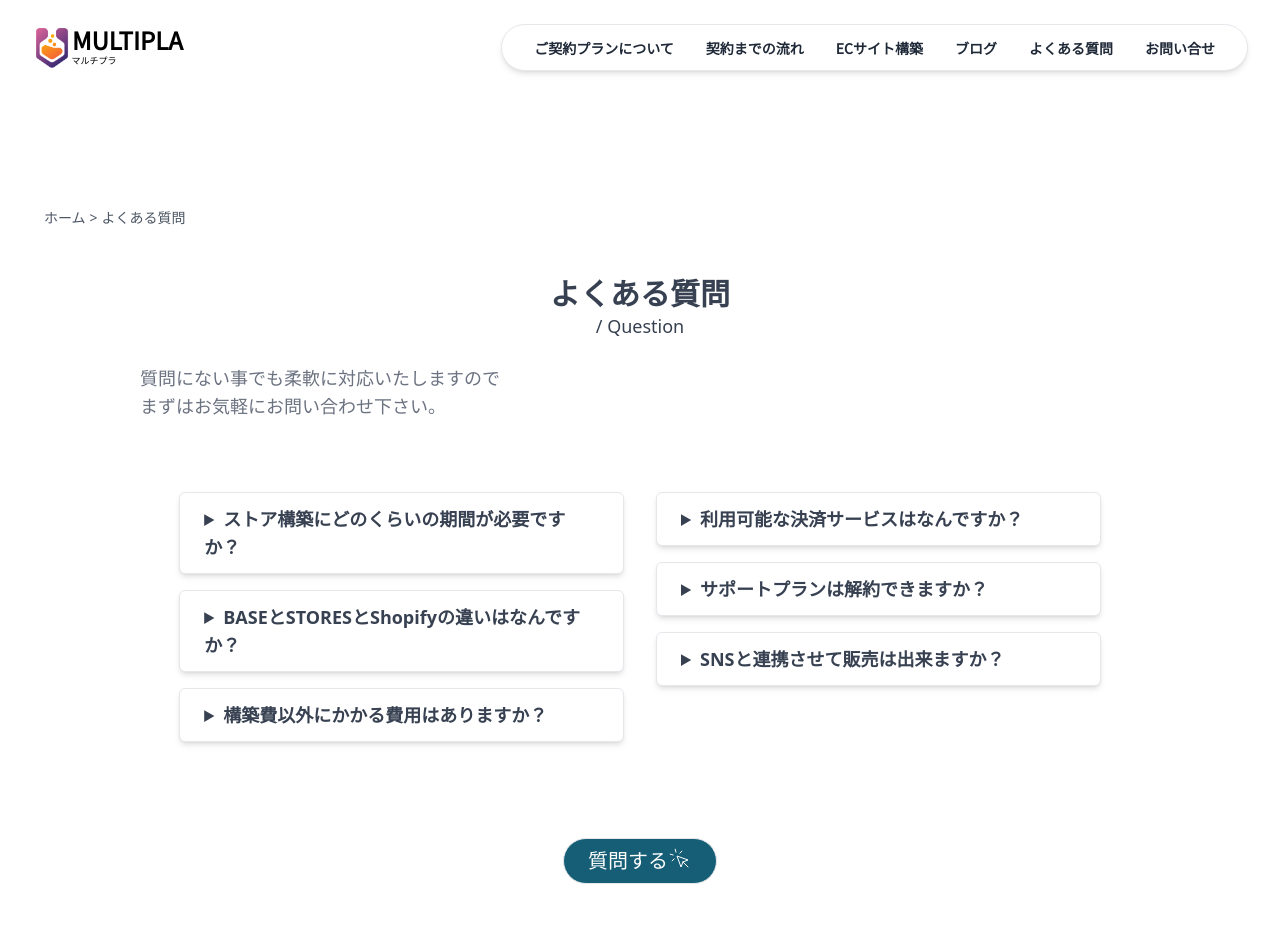
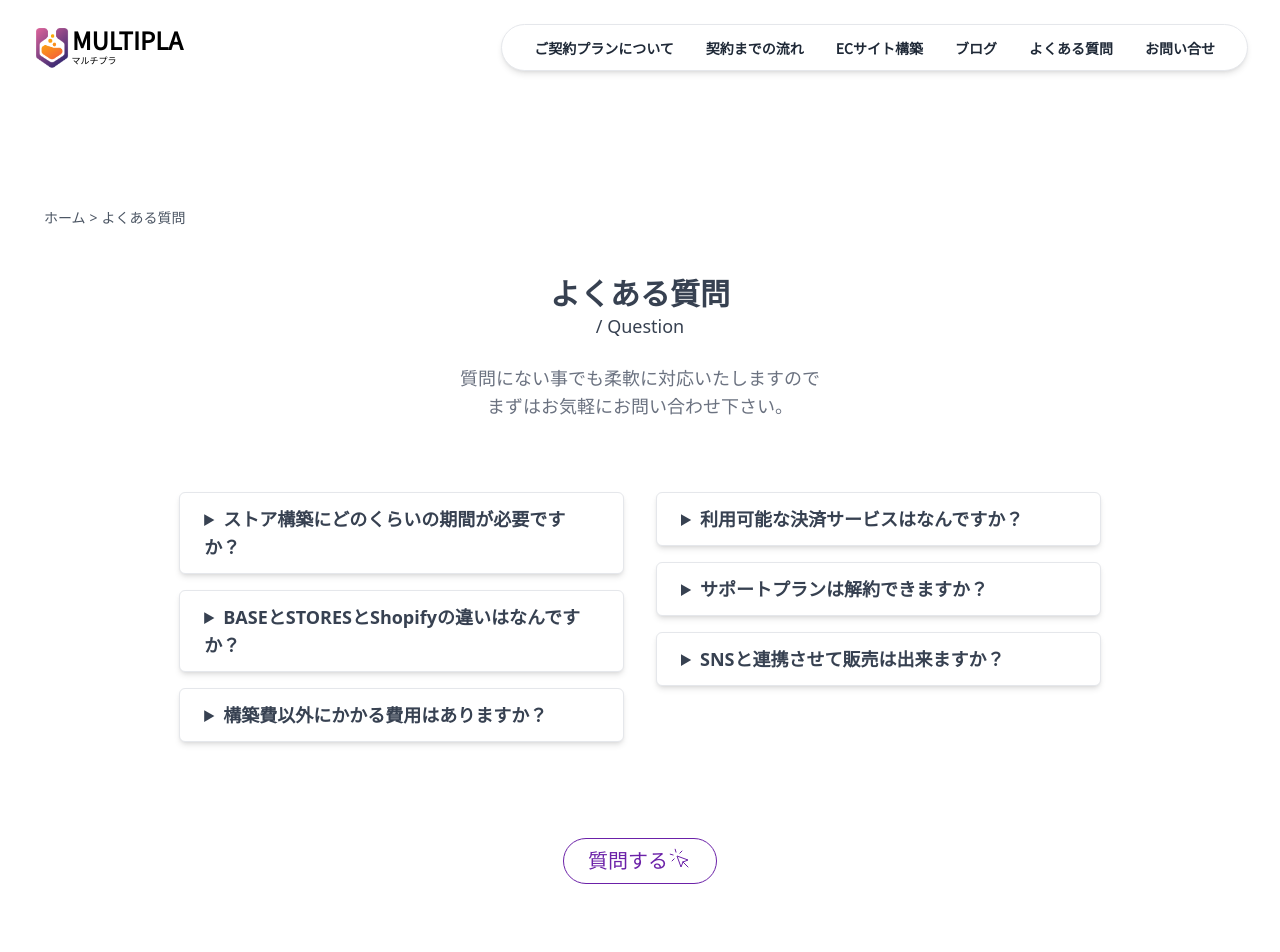
Before and after one commit to atsuki-sakai/Multipla_Hp, a Next.js app: page /faq in a window 1280 px wide. Shown: the top 952 px of the page. Built offline with nearby package versions, Linux system fonts and the light colour scheme; no server answers.

Commit message:
refacter

```diff
--- a/pages/contact.tsx
+++ b/pages/contact.tsx
@@ -163,8 +163,8 @@ const Contact = () => {
                                         </div>
                                         <div className="flex items-center justify-center mt-4">
                                             <input className="h-5 w-5 foucs:outline-none" type="checkbox" onChange={() => setPrivacyPolivy(!isPrivacyPolicy)} />
-                                            <p className="ml-4 text-blue-500 underline"><a href="/privacy-policy" target="_blank">プライバシーポリシー</a></p>
-                                            <p className="text-sm">に同意する。</p>
+                                            <p className="ml-4 text-blue-500 underline text-xs md:text-sm"><a href="/privacy-policy" target="_blank">プライバシーポリシー</a></p>
+                                            <p className="text-xs md:text-sm">に同意する。</p>
                                         </div>
                                         <p className="text-xs h-4 text-red-500 mt-1">{isPrivacyPolicy ? "" : "必ずお読み下さい。"}</p>
                                         <div className='flex justify-center'>
--- a/pages/faq.tsx
+++ b/pages/faq.tsx
@@ -53,7 +53,7 @@ const Faq = () => {
                                     <h3 className="text-gray-700 text-center mb-2 md:text-lg">
                                         / Question
                                     </h3>
-                                    <p className="my-6 mx-8 md:mx-24 text-lg text-gray-500">質問にない事でも柔軟に対応いたしますので<br/>まずはお気軽にお問い合わせ下さい。</p>
+                                    <p className="my-6 text-center text-lg text-gray-500">質問にない事でも柔軟に対応いたしますので<br/>まずはお気軽にお問い合わせ下さい。</p>
                                     <div className="flex flex-wrap lg:w-4/5 sm:mx-auto sm:mb-2 -mx- py-12">
                                         <div className="w-full lg:w-1/2 px-4">
                                             <FaqDetail
@@ -89,7 +89,7 @@ const Faq = () => {
                                         </div>
                                     </div>
                                     <div className='mt-8'>
-                                        <div className="flex justify-center bg-cyan-800 px-6 py-2 rounded-full border hover:border-cyan-800 text-white hover:text-cyan-800 hover:bg-white transform duration-300 ease-out w-fit mx-auto">
+                                        <div className="flex justify-center bg-white px-6 py-2 rounded-full border border-purple-800 text-purple-800 hover:scale-105 transform duration-300 ease-out w-fit mx-auto">
                                             <Link href={"/contact"}>
                                                 <a className='text-center lg:text-xl'>質問する</a>
                                             </Link>
```
